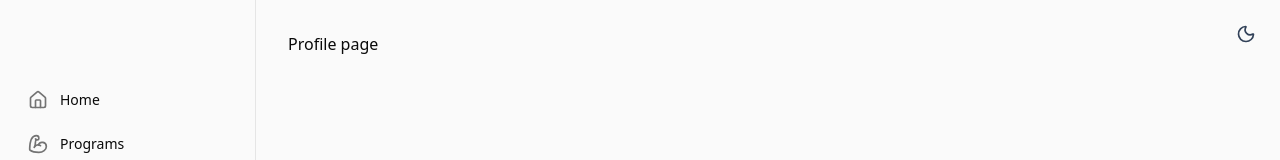
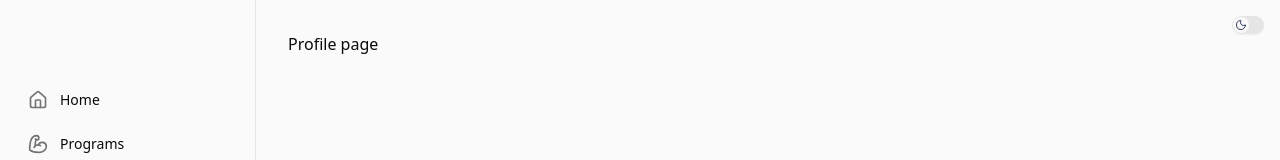
Before and after one commit to darkjian/core_front, a Next.js app: page /dashboard/profile in a window 1280 px wide. Shown: the top 160 px of the page. Built offline with nearby package versions, Linux system fonts and the light colour scheme.

Commit message:
смена темы

```diff
--- a/components/ThemeChanger.tsx
+++ b/components/ThemeChanger.tsx
@@ -3,6 +3,7 @@
 import { useTheme } from 'next-themes'
 import { useEffect, useState } from 'react'
 import { Moon, Sun } from 'lucide-react'
+import { Switch } from '@/components/ui/switch'
 
 export const ThemeChanger = () => {
   const { theme, setTheme } = useTheme()
@@ -25,13 +26,14 @@ export const ThemeChanger = () => {
   }
 
   return (
-    <button
-      onClick={handleThemeChange}
-      className='hover:bg-muted absolute top-4 right-4 rounded-md p-2 transition-colors'
+    <Switch
+      checked={isDark}
+      onCheckedChange={handleThemeChange}
+      className='absolute top-4 right-4'
       aria-label='Toggle theme'
     >
-      {isDark ? <Sun className='h-5 w-5 text-yellow-500' /> : <Moon className='h-5 w-5 text-slate-700' />}
-    </button>
+      {isDark ? <Sun className='h-3 w-3 text-yellow-500' /> : <Moon className='h-3 w-3 text-slate-700' />}
+    </Switch>
   )
 }
 
--- a/components/ui/switch.tsx
+++ b/components/ui/switch.tsx
@@ -5,7 +5,11 @@ import * as SwitchPrimitive from '@radix-ui/react-switch'
 
 import { cn } from '@/lib/utils'
 
-function Switch({ className, ...props }: React.ComponentProps<typeof SwitchPrimitive.Root>) {
+interface SwitchProps extends React.ComponentProps<typeof SwitchPrimitive.Root> {
+  children?: React.ReactNode
+}
+
+function Switch({ className, children, ...props }: SwitchProps) {
   return (
     <SwitchPrimitive.Root
       data-slot='switch'
@@ -18,9 +22,11 @@ function Switch({ className, ...props }: React.ComponentProps<typeof SwitchPrimi
       <SwitchPrimitive.Thumb
         data-slot='switch-thumb'
         className={cn(
-          'bg-background dark:data-[state=unchecked]:bg-foreground dark:data-[state=checked]:bg-primary-foreground pointer-events-none block size-4 rounded-full ring-0 transition-transform data-[state=checked]:translate-x-[calc(100%-2px)] data-[state=unchecked]:translate-x-0',
+          'bg-background dark:data-[state=unchecked]:bg-foreground dark:data-[state=checked]:bg-primary-foreground pointer-events-none flex size-4 items-center justify-center rounded-full ring-0 transition-transform data-[state=checked]:translate-x-[calc(100%-2px)] data-[state=unchecked]:translate-x-0',
         )}
-      />
+      >
+        {children}
+      </SwitchPrimitive.Thumb>
     </SwitchPrimitive.Root>
   )
 }
```
